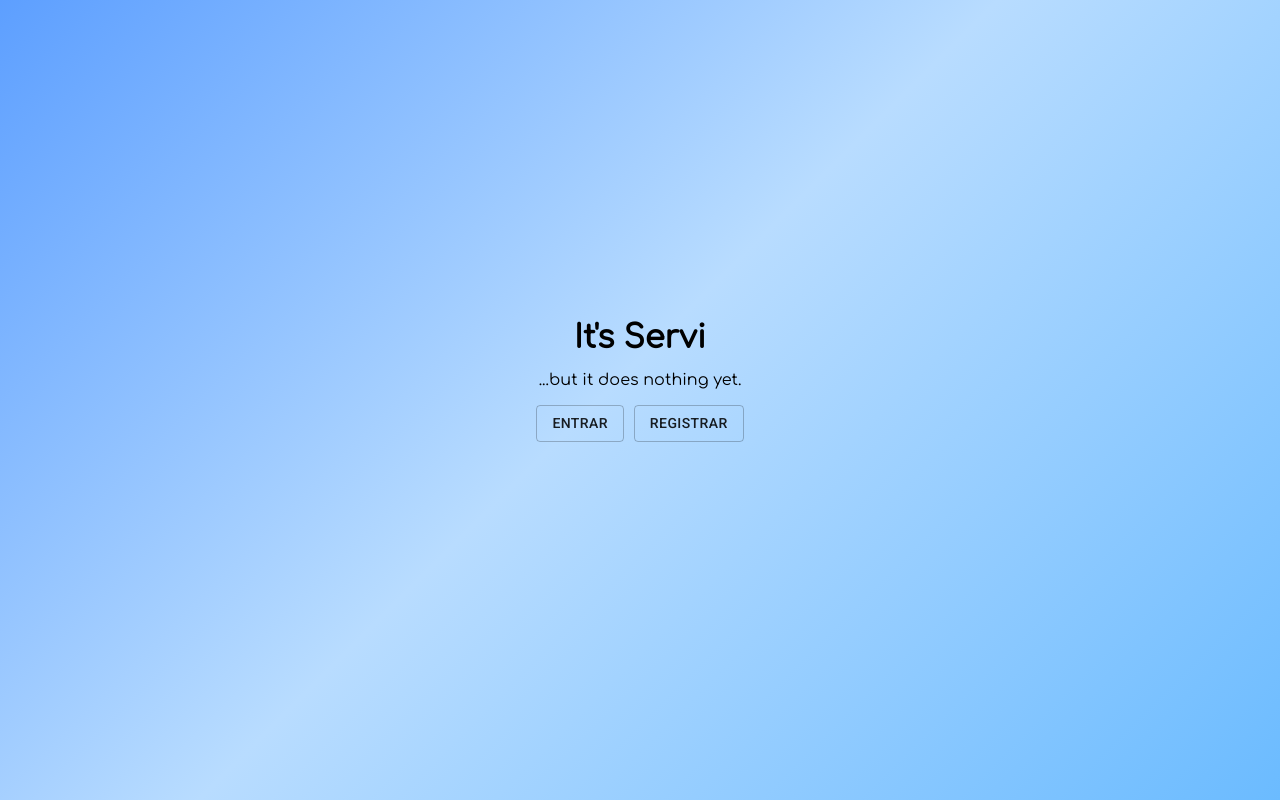
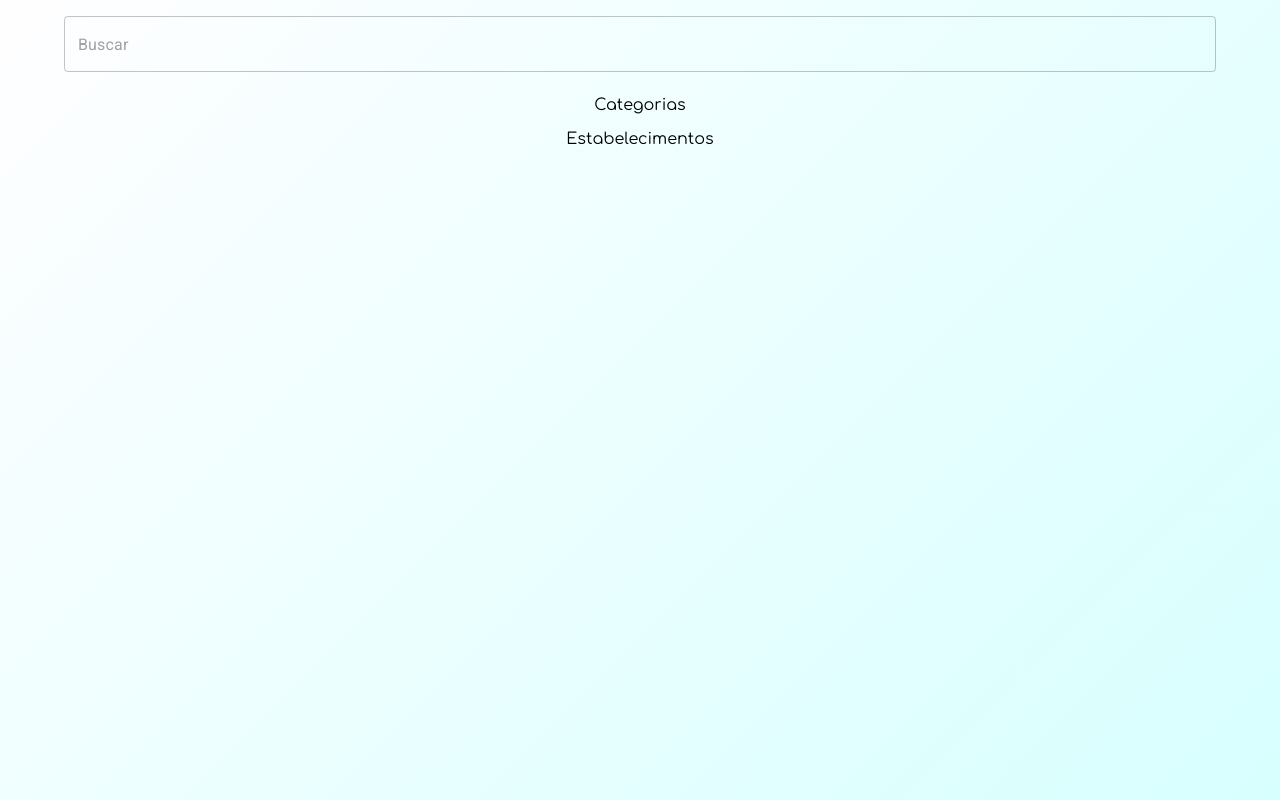
Before and after one commit to joaomcouto/UFMG-20201, a React (Create React App) app in the folder servi/: page /search in a window 1280 px wide. Before the commit this address led to /. Built offline with nearby package versions, Linux system fonts and the light colour scheme.

Commit message:
add search component

```diff
--- a/servi/src/App.js
+++ b/servi/src/App.js
@@ -1,9 +1,10 @@
 import React from 'react';
 import './App.css';
 
+import Logo from './components/Logo'
 import Login from "./components/Login"
-import Logo from './components/Logo'
 import Cadastro from './components/Cadastro'
+import Busca from './components/Busca'
 
 import { Route, Switch, Redirect, BrowserRouter } from 'react-router-dom';
 
@@ -15,6 +16,7 @@ function App() {
         <Route exact path="/" component={Logo} />
         <Route path="/login" component={Login} />
         <Route path="/register" component={Cadastro} />
+        <Route path="/search" component={Busca} />
         <Redirect from="*" to="/"/>
       </Switch>
     </BrowserRouter>
--- /dev/null
+++ b/servi/src/components/Busca/Busca.css
@@ -0,0 +1,15 @@
+.busca-container {
+    background-image: linear-gradient(-225deg, #FFFEFF 0%, #D7FFFE 100%);
+    height: 100vh;
+    display: flex;
+    flex-direction: column;
+    align-items: center;
+}
+
+.busca-container .search-bar {
+    width: 90vw;
+}
+
+.busca-container .section-name {
+    text-align: center;
+}
--- /dev/null
+++ b/servi/src/components/Busca/index.js
@@ -0,0 +1,22 @@
+import React from 'react'
+import './Busca.css';
+
+import {TextField, Button } from '@material-ui/core';
+
+import {Link} from "react-router-dom"
+
+export default function Busca() {
+    return (
+        <div className="busca-container">
+            <section>
+                <TextField className="search-bar" placeholder="Buscar" variant="outlined" margin="normal"/>
+            </section>
+            <section>
+                <p className="section-name" >Categorias</p>
+
+                <p className="section-name" >Estabelecimentos</p>
+
+            </section>
+        </div>
+    )
+}
--- a/servi/src/components/Cadastro/Cadastro.css
+++ b/servi/src/components/Cadastro/Cadastro.css
@@ -4,7 +4,6 @@
     display: flex;
     flex-direction: column;
     align-items: center;
-    /* justify-content: center; */
 }
 
 .form-cadastro-container h1 {
```
